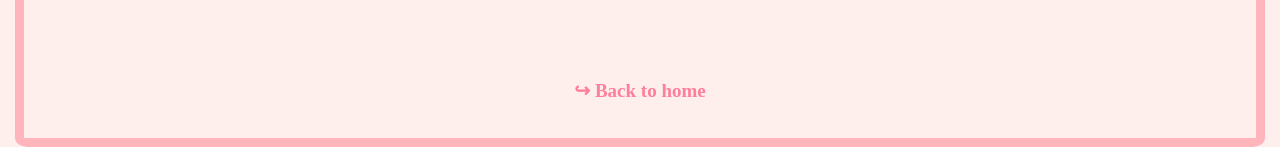
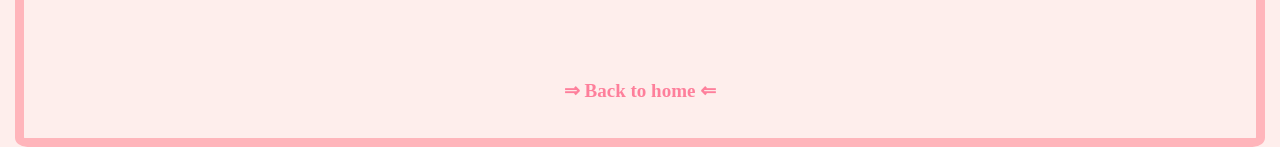
Before and after one commit to Nneifem/corbin-portfolio, a React (Vite) app: page /music in a window 1280 px wide. Shown: the part 805-952 px from the top of the page. Built offline with nearby package versions, Linux system fonts and the light colour scheme.

Commit message:
changed the arrows

```diff
--- a/src/pages/Art.jsx
+++ b/src/pages/Art.jsx
@@ -5,7 +5,7 @@ export default function Art(){
         <>
             <h1 className='art-title'>Art</h1>
             <p className='art-description'>coming soon...🤫</p>
-            <p><a href={'/'} className='home-link'>↪ Back to home</a></p>
+            <p><a href={'/'} className='home-link'>⇒ Back to home ⇐</a></p>
         </>
     )
 }
--- a/src/pages/Music.jsx
+++ b/src/pages/Music.jsx
@@ -45,7 +45,7 @@ export default function Music(){
                 ))
             }
             </ul>
-            <p><a href={'/'} className='home-link'>↪ Back to home</a></p>
+            <p><a href={'/'} className='home-link'>⇒ Back to home ⇐</a></p>
 
         </>
     )
--- a/src/pages/Youtube.jsx
+++ b/src/pages/Youtube.jsx
@@ -7,7 +7,7 @@ export default function Youtube (){
             <p className='youtube-description'>Corbininthemorning channel is about life and having a good time. <br /> Click <a href='https://www.youtube.com/@corbininthemorning'>here</a> to subscribe and watch the latest video</p>
             <p className='youtube-video'>videos coming soon..</p>
 
-            <p><a href={'/'} className='home-link'>↪ Back to home</a></p>
+            <p><a href={'/'} className='home-link'>⇒ Back to home ⇐</a></p>
         </>
     )
 }
```
